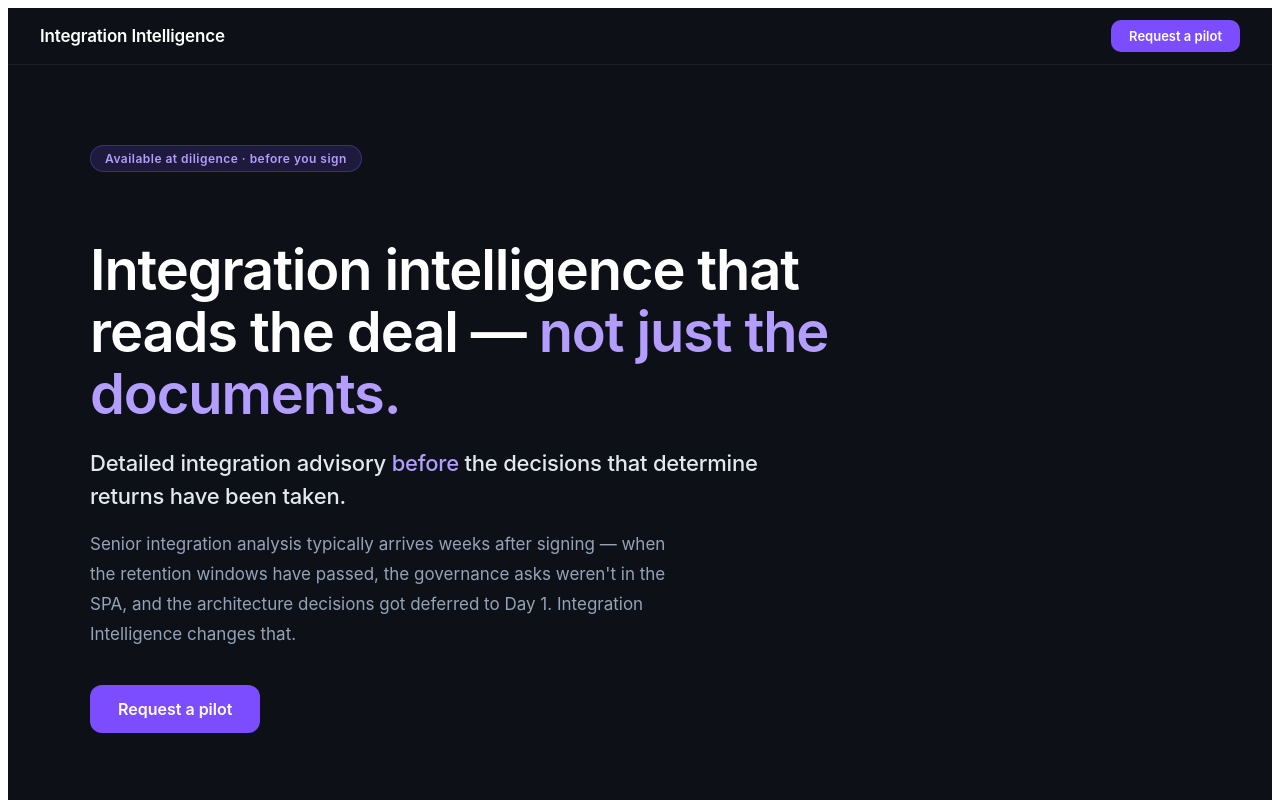
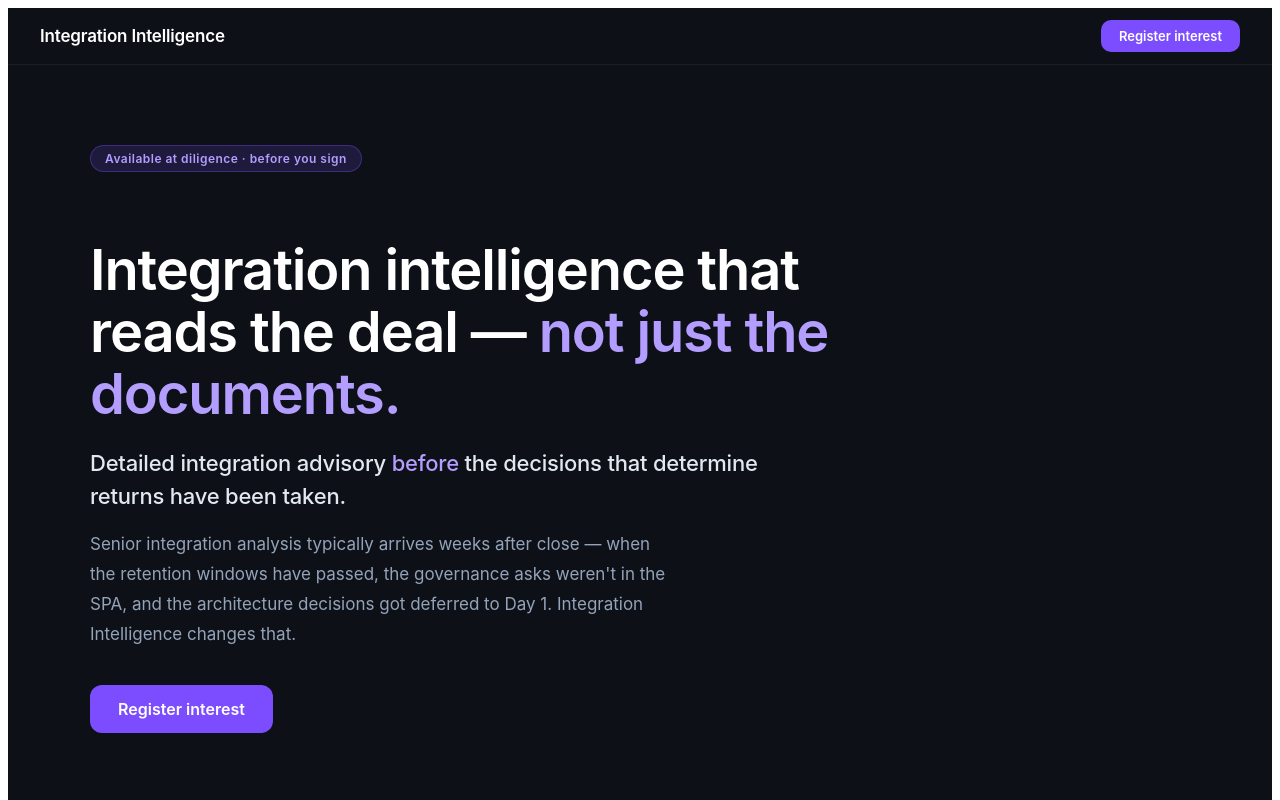
Before and after one commit to Milsted123/integration-intelligence-site, a Next.js app: page / in a window 1280 px wide. Shown: the top 800 px of the page. Built offline with nearby package versions, Linux system fonts and the light colour scheme; no server answers.

Commit message:
Update pilot request section and button labels

```diff
--- a/pages/index.js
+++ b/pages/index.js
@@ -39,11 +39,11 @@ export default function Home() {
     }
     setPilotLoading(true);
     try {
-  const { error: insertError } = await supabase.from("pilot_requests").insert([{
-    name: pilotName, firm: pilotFirm, email: pilotEmail, deal_context: pilotDeal
-  }]);
-  if (insertError) throw insertError;
-  setPilotSubmitted(true);
+      const { error: insertError } = await supabase.from("pilot_requests").insert([{
+        name: pilotName, firm: pilotFirm, email: pilotEmail, deal_context: pilotDeal
+      }]);
+      if (insertError) throw insertError;
+      setPilotSubmitted(true);
     } catch (e) {
       setPilotError("Unable to submit — please email directly.");
     }
@@ -85,7 +85,7 @@ export default function Home() {
         <div style={{ maxWidth: "1200px", margin: "0 auto", height: "56px", display: "flex", alignItems: "center", justifyContent: "space-between" }}>
           <span style={{ color: "white", fontWeight: "600", fontSize: "17px", letterSpacing: "-0.01em" }}>Integration Intelligence</span>
           <a href="#pilot" style={{ background: PURPLE, color: "white", padding: "8px 18px", borderRadius: "10px", fontSize: "13px", fontWeight: "600", textDecoration: "none" }}>
-            Request a pilot
+            Register interest
           </a>
         </div>
       </nav>
@@ -105,10 +105,10 @@ export default function Home() {
             <span style={{ color: "#B39DFF" }}>before</span> the decisions that determine returns have been taken.
           </p>
           <p style={{ fontSize: mobile ? "16px" : "17px", color: "#94A3B8", maxWidth: "580px", lineHeight: 1.75, marginBottom: "36px" }}>
-            Senior integration analysis typically arrives weeks after signing — when the retention windows have passed, the governance asks weren't in the SPA, and the architecture decisions got deferred to Day 1. Integration Intelligence changes that.
+            Senior integration analysis typically arrives weeks after close — when the retention windows have passed, the governance asks weren't in the SPA, and the architecture decisions got deferred to Day 1. Integration Intelligence changes that.
           </p>
           <a href="#pilot" style={{ display: "inline-block", background: PURPLE, color: "white", padding: "14px 28px", borderRadius: "12px", fontWeight: "600", fontSize: "16px", textDecoration: "none" }}>
-            Request a pilot
+            Register interest
           </a>
         </div>
       </section>
@@ -369,10 +369,10 @@ export default function Home() {
       {/* ── PILOT REQUEST ── */}
       <section id="pilot" style={{ background: DARK, padding: sp }}>
         <div style={{ maxWidth: "600px", margin: "0 auto" }}>
-          <div style={{ fontSize: "11px", fontWeight: "700", letterSpacing: "0.1em", color: "#B39DFF", textTransform: "uppercase", marginBottom: "10px" }}>Get access</div>
-          <h2 style={{ fontSize: mobile ? "28px" : "38px", fontWeight: "600", color: "white", marginBottom: "12px", letterSpacing: "-0.01em" }}>Request a pilot</h2>
+          <div style={{ fontSize: "11px", fontWeight: "700", letterSpacing: "0.1em", color: "#B39DFF", textTransform: "uppercase", marginBottom: "10px" }}>Get in touch</div>
+          <h2 style={{ fontSize: mobile ? "28px" : "38px", fontWeight: "600", color: "white", marginBottom: "12px", letterSpacing: "-0.01em" }}>Register interest</h2>
           <p style={{ color: "#64748B", fontSize: "16px", marginBottom: "32px", lineHeight: 1.65 }}>
-            We're running a limited pilot with PE firms and corporate M&amp;A teams. If you have a live deal or a recent transaction you'd like to test the engine on, get in touch.
+            If you have a live deal or upcoming transaction and want to know more, get in touch. We work with PE firms and corporate M&amp;A teams and typically deliver within 5–7 working days of receiving deal documentation.
           </p>
           {pilotSubmitted ? (
             <div style={{ background: "rgba(255,255,255,0.06)", border: "1px solid rgba(255,255,255,0.15)", borderRadius: "14px", padding: "32px 24px", textAlign: "center" }}>
```
